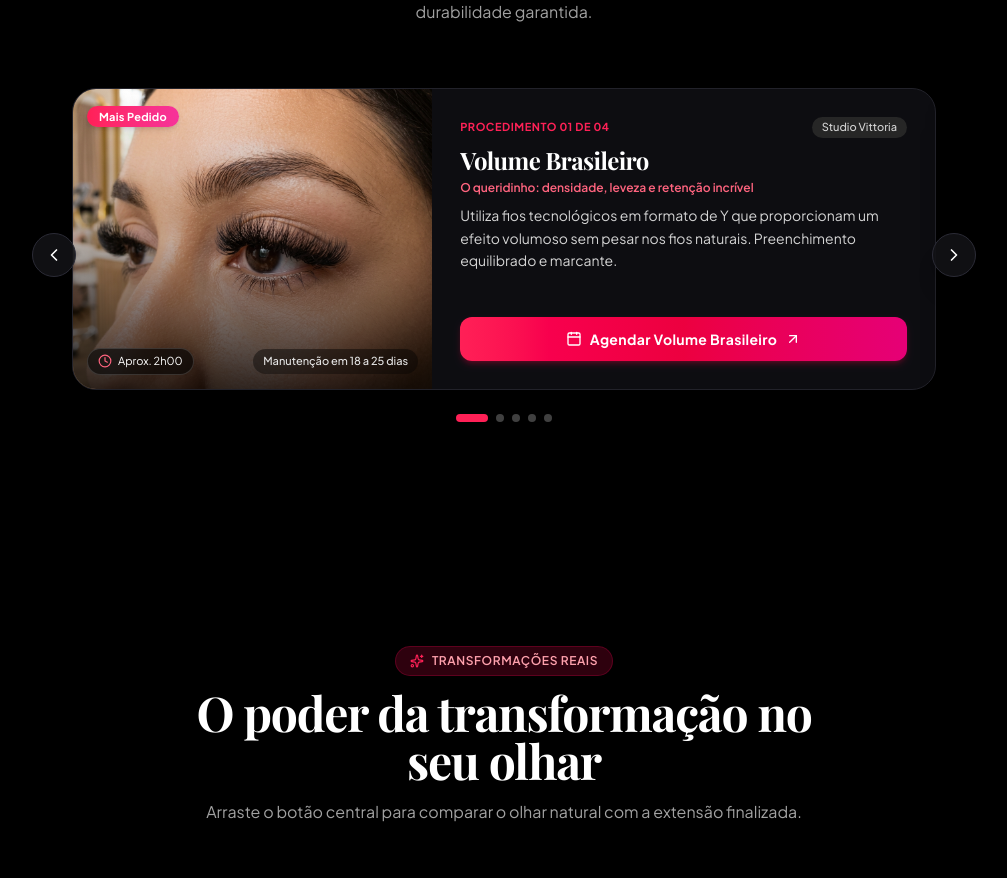
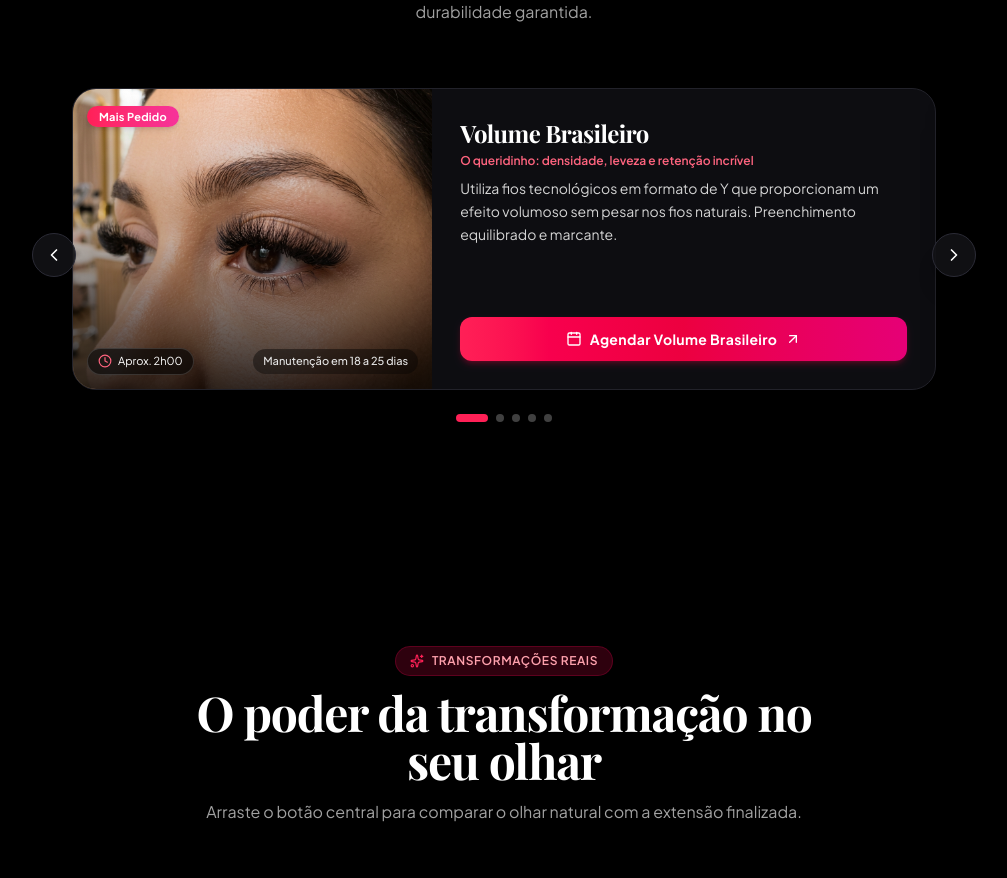
Before and after one commit to Luis9768/LashPage, a React (Vite) app: page / in a window 1280 px wide. Shown: the part 1385-2263 px from the top of the page, without its empty margins (136-1143 px from the left). Built offline with nearby package versions, Linux system fonts and the light colour scheme; no server answers; a web font is replaced by a local one.

Commit message:
refactor(services): remove redundant procedure counter badge

```diff
--- a/src/components/Services.jsx
+++ b/src/components/Services.jsx
@@ -132,17 +132,6 @@ export default function Services({ onOpenCatalog }) {
                       {/* Content Side */}
                       <div className="md:col-span-7 lg:col-span-7 p-5 sm:p-7 flex flex-col justify-between flex-1 overflow-hidden">
                         <div>
-                          <div className="flex items-center justify-between gap-2 mb-1.5">
-                            <span className="text-[11px] font-bold uppercase tracking-wider text-rose-500">
-                              Procedimento 0{index + 1} de 04
-                            </span>
-                            <span className={`text-[11px] px-2.5 py-0.5 rounded-full font-medium ${
-                              isDark ? 'bg-neutral-800 text-neutral-300' : 'bg-rose-50 text-rose-800'
-                            }`}>
-                              Studio Vittoria
-                            </span>
-                          </div>
-
                           <h3 className={`font-heading text-xl sm:text-2xl font-bold mb-1 tracking-tight ${
                             isDark ? 'text-white' : 'text-neutral-900'
                           }`}>
```
